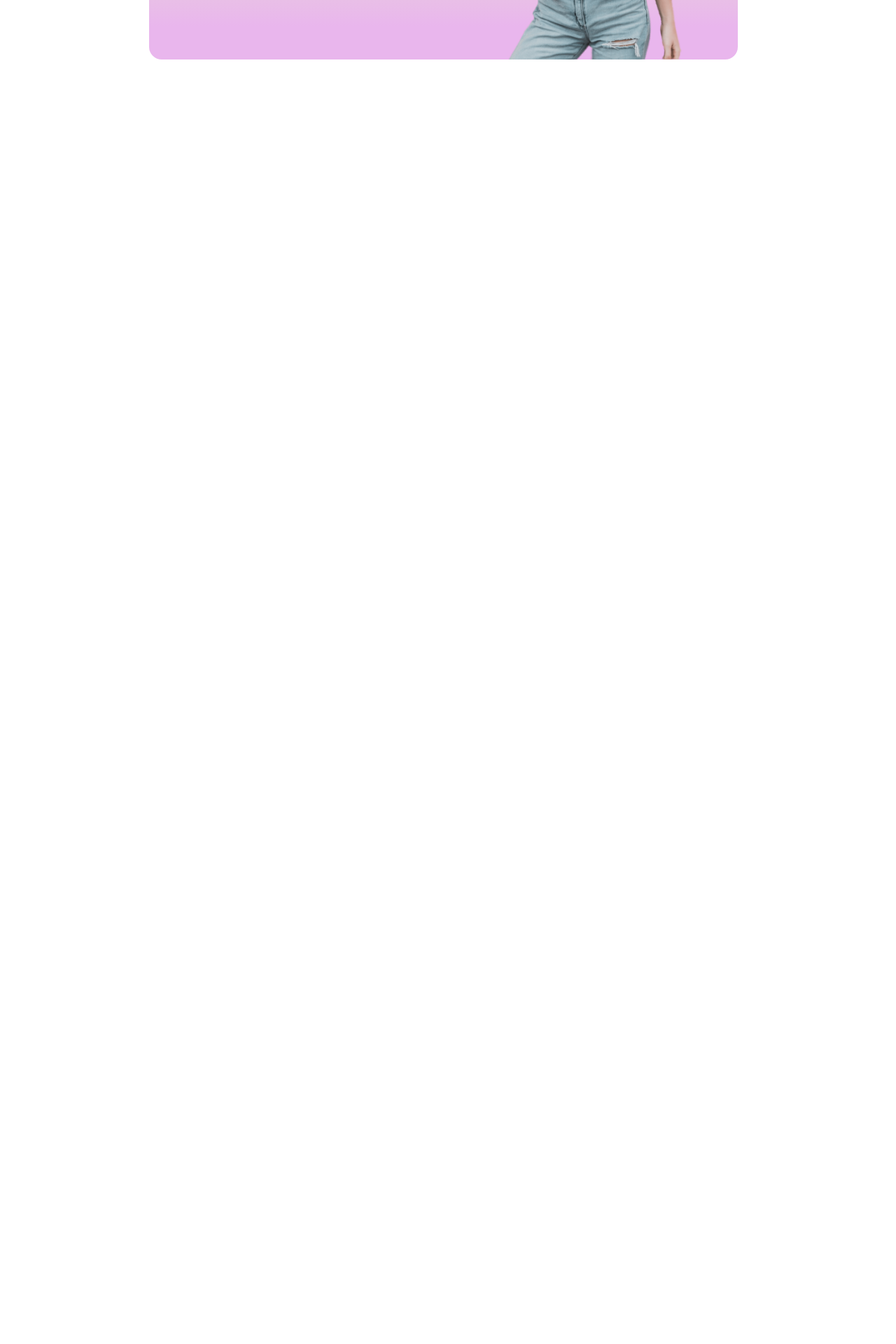
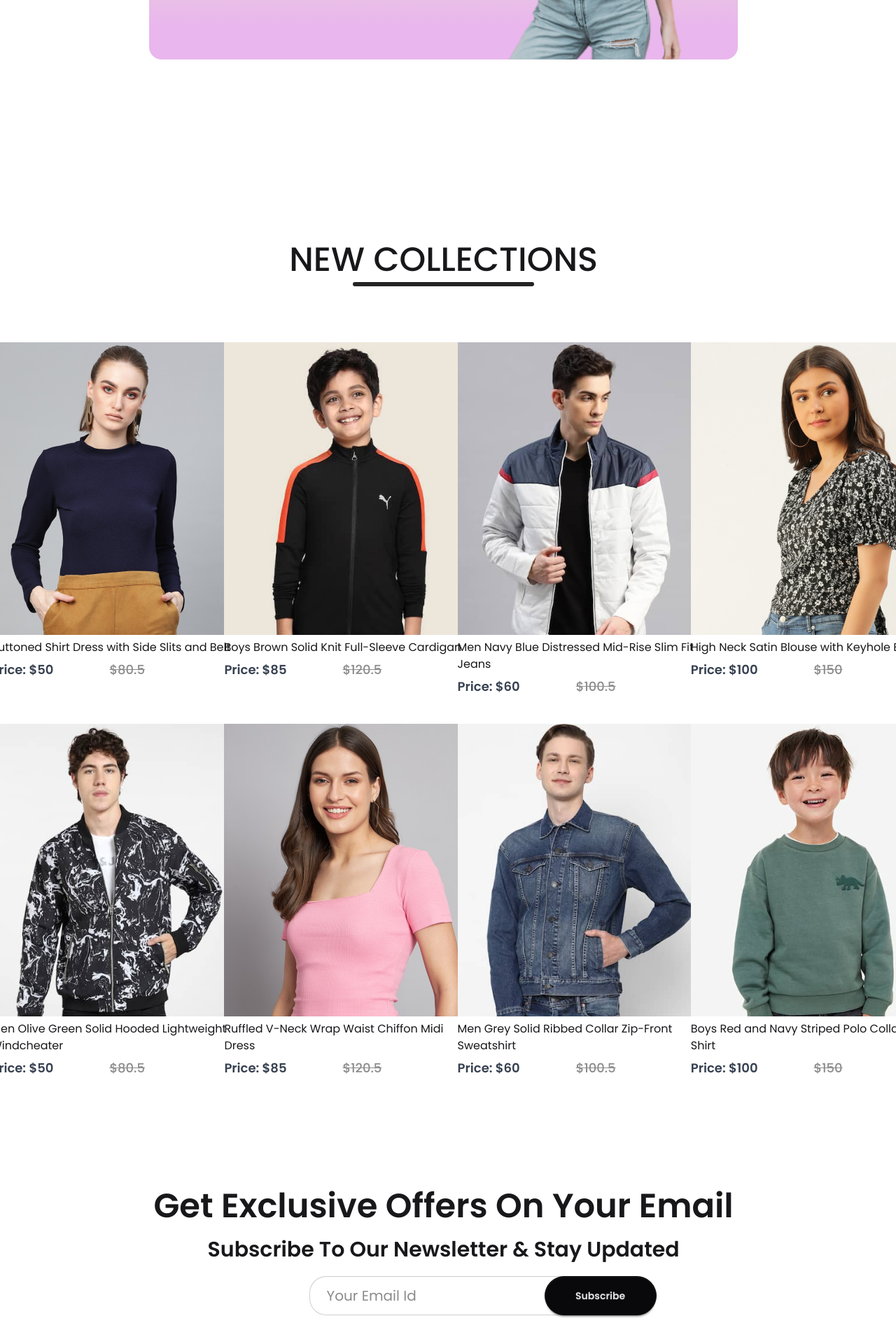
Before and after one commit to salman60mahmud/shop_touch, a React (Vite) app: page / in a window 1280 px wide. Shown: the part 2282-4202 px from the top of the page at 70% size. Before the commit the page ends 2517 px from the top, so only its background shows below. Built offline with nearby package versions, Linux system fonts and the light colour scheme.

Commit message:
newsletter added

```diff
--- a/src/Components/Items.jsx
+++ b/src/Components/Items.jsx
@@ -20,7 +20,7 @@ const Items = () => {
             <p>{data.name}</p>
             <div className="flex gap-20">
               <div className="items-prices-new">
-                ${data.new_price}
+                Price: ${data.new_price}
               </div>
               <div className="items-prices-old">
                 ${data.old_price}
--- /dev/null
+++ b/src/Components/NewCollections.css
@@ -0,0 +1,33 @@
+.collections {
+    width: 350px;
+}
+
+.collections p {
+    margin: 6px 0px;
+}
+
+.collections-prices-new {
+    color: #374151;
+    font-size: 18px;
+    font-weight: 600;
+}
+
+.collections-prices-old {
+    color: #8c8c8c;
+    font-size: 18px;
+    font-weight: 500;
+    text-decoration: line-through;
+}
+
+.collections:hover {
+    transform: scale(1.5);
+    transition: 0.6s;
+}
+
+.horizontal2 {
+    width: 20%;
+    height: 6px;
+    margin-top: 8px;
+    background: #252525;
+    border-radius: 10px;
+}
--- a/src/Components/NewCollections.jsx
+++ b/src/Components/NewCollections.jsx
@@ -1,10 +1,35 @@
+import { useContext } from "react";
+import { OurContext } from "../Context/ContextProvider";
+import './NewCollections.css'
 
 const NewCollections = () => {
+    const { newCollections, loading } = useContext(OurContext);
+
+    if (loading) return <div>Loading products...</div>;
+
     return (
-        <div>
-            <h1>New Collections</h1>
-            <hr />
-            <div className="collections">
+        <div
+            className="flex flex-col items-center">
+            <h1 className="text-5xl font-medium mt-28">NEW COLLECTIONS</h1>
+            <hr className="horizontal2" />
+
+            <div className="grid grid-cols-4 mt-20 gap-10 mb-40">
+
+                {newCollections?.map(newCollections => (
+                    <div className="collections">
+                        <img src={newCollections.image} alt="data_image" />
+                        <p>{newCollections.name}</p>
+                        <div className="flex gap-20">
+                            <div className="collections-prices-new">
+                                Price: ${newCollections.new_price}
+                            </div>
+                            <div className="collections-prices-old">
+                                ${newCollections.old_price}
+                            </div>
+                        </div>
+                    </div>
+
+                ))}
 
             </div>
         </div>
--- /dev/null
+++ b/src/Components/NewsLetter.jsx
@@ -0,0 +1,22 @@
+
+const NewsLetter = () => {
+    return (
+        <div className="flex justify-between items-center flex-col mb-40">
+            <h1 className="text-5xl font-semibold">Get Exclusive Offers On Your Email</h1>
+            <p className="text-3xl font-semibold mt-5">Subscribe To Our Newsletter & Stay Updated</p>
+            <div className="join mt-5 relative">
+                <div>
+                    <label className="input rounded-3xl h-14 w-96 font-poppins">
+                        <input className="text-xl ml-3" type="email"
+                            placeholder="Your Email Id" required />
+                    </label>
+                </div>
+                <button className="btn btn-neutral rounded-4xl h-14 w-40 absolute" style={{
+                    transform: 'translateX(210%)'
+                }}>Subscribe</button>
+            </div>
+        </div>
+    );
+};
+
+export default NewsLetter;
--- a/src/Pages/Shop.jsx
+++ b/src/Pages/Shop.jsx
@@ -1,5 +1,7 @@
 import Hero from "../Components/Hero"
 import Items from "../Components/Items";
+import NewCollections from "../Components/NewCollections";
+import NewsLetter from "../Components/NewsLetter";
 import Offers from "../Components/Offers";
 
 const Shop = () => {
@@ -8,6 +10,8 @@ const Shop = () => {
             <Hero/>
             <Items/>
             <Offers/>
+            <NewCollections/>
+            <NewsLetter/>
         </div>
     );
 };
```
